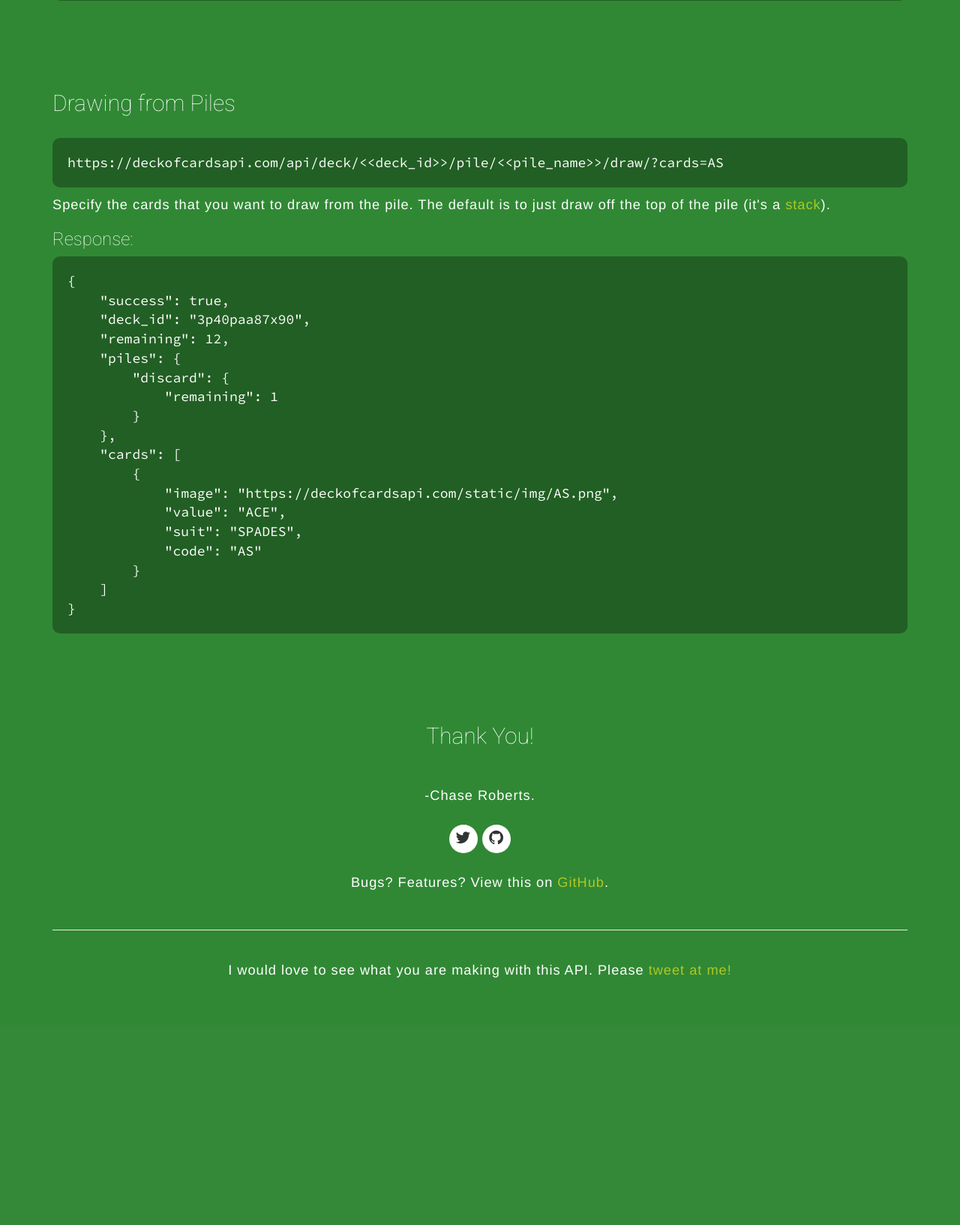
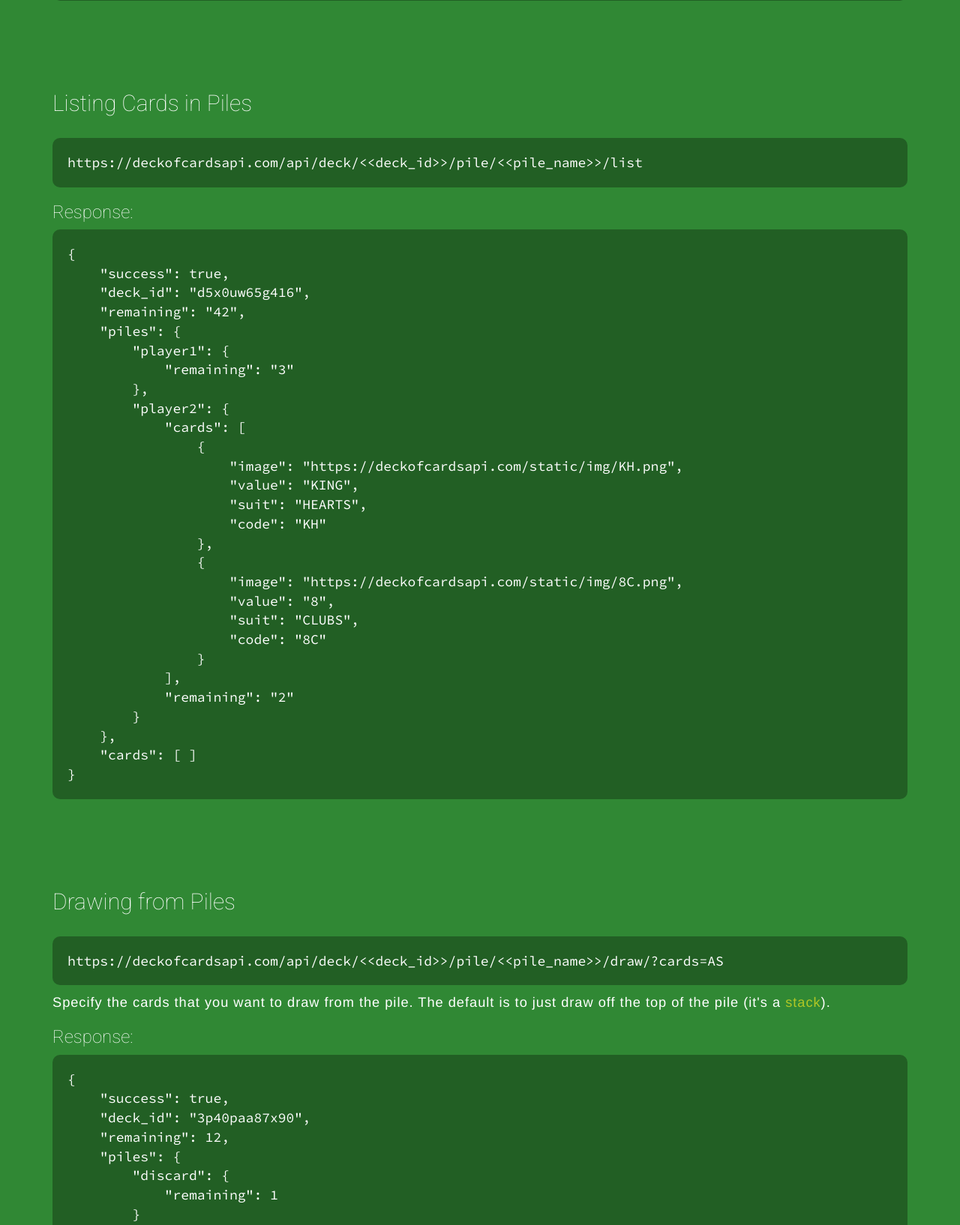
Before and after one commit to crobertsbmw/deckofcards, a Django app: page / in a window 1280 px wide. Shown: the part 4476-6110 px from the top of the page at 75% size. Before the commit the page ends 5780 px from the top, so only its background shows below. Run offline with Django 3.2, Linux system fonts and the light colour scheme; some libraries are stand-ins or nearby versions.

Commit message:
Added route to display list of cards for a pile
- Added the route `api/deck/<<deck_id>>/pile/<<pile_name>>/list`
- Added the documentation for the new route

```diff
--- a/deck/templates/docs.html
+++ b/deck/templates/docs.html
@@ -306,6 +306,43 @@ https://deckofcardsapi.com/api/deck/&lt;&lt;deck_id&gt;&gt;/pile/&lt;&lt;pile_na
 }
 </pre>
 
+<h2 class="section-header" id="draw-from-pile">Listing Cards in Piles</h2>
+<pre>
+https://deckofcardsapi.com/api/deck/&lt;&lt;deck_id&gt;&gt;/pile/&lt;&lt;pile_name&gt;&gt;/list
+</pre>
+
+<h3>Response:</h3>
+<pre>
+{
+    "success": true,
+    "deck_id": "d5x0uw65g416",
+    "remaining": "42",
+    "piles": {
+        "player1": {
+            "remaining": "3"
+        },
+        "player2": {
+            "cards": [
+                {
+                    "image": "https://deckofcardsapi.com/static/img/KH.png",
+                    "value": "KING",
+                    "suit": "HEARTS",
+                    "code": "KH"
+                },
+                {
+                    "image": "https://deckofcardsapi.com/static/img/8C.png",
+                    "value": "8",
+                    "suit": "CLUBS",
+                    "code": "8C"
+                }
+            ],
+            "remaining": "2"
+        }
+    },
+    "cards": [ ]
+}
+</pre>
+
 <h2 class="section-header" id="draw-from-pile">Drawing from Piles</h2>
 <pre>
 https://deckofcardsapi.com/api/deck/&lt;&lt;deck_id&gt;&gt;/pile/&lt;&lt;pile_name&gt;&gt;/draw/?cards=AS
--- a/deck/urls.py
+++ b/deck/urls.py
@@ -14,5 +14,6 @@ urlpatterns = patterns('',
     url(r'^deck/(?P<key>\w+)/$', 'deck.views.deck_info', name='info'),
 
     url(r'^deck/(?P<key>\w+)/pile/(?P<pile>\w+)/add/$', 'deck.views.add_to_pile', name='add'),
+    url(r'^deck/(?P<key>\w+)/pile/(?P<pile>\w+)/list/$', 'deck.views.list_cards_in_pile', name='list_pile'),
     url(r'^deck/(?P<key>\w+)/pile/(?P<pile>\w+)/draw/$', 'deck.views.draw_from_pile', name='draw_pile'),
 )
```
Also changed, not shown: deck/views.py (+26 -0 lines).
